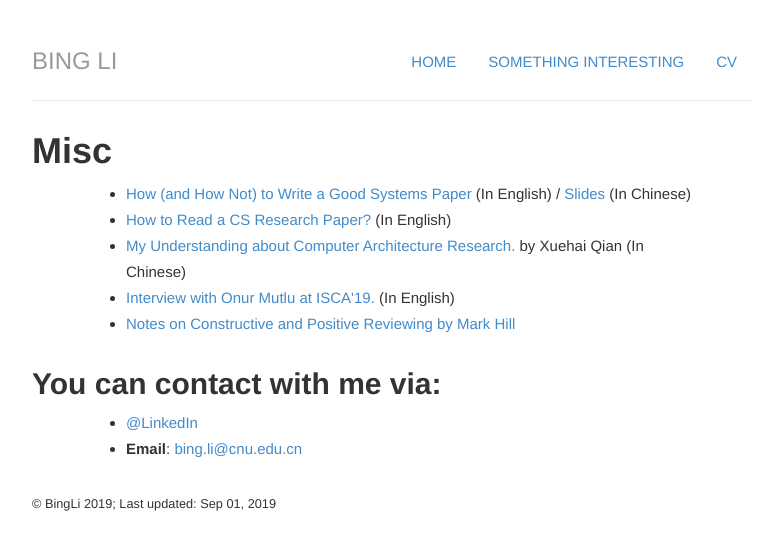
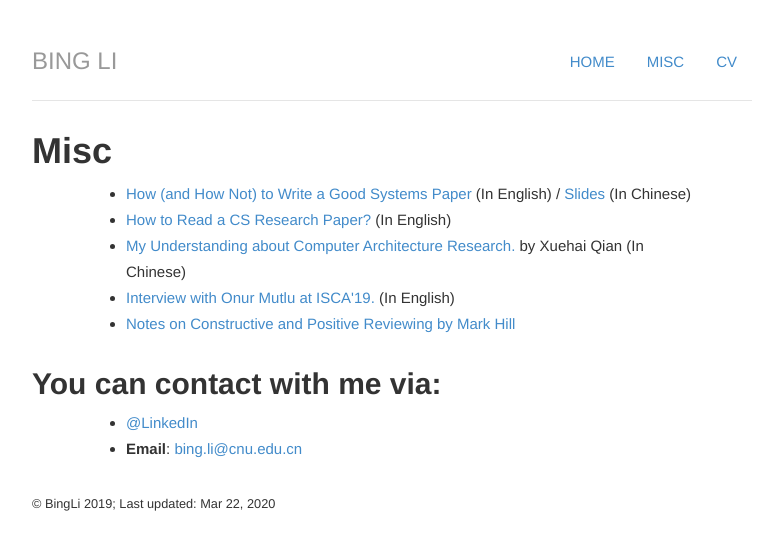
Before and after one commit to libingict/libingict.github.io, a Jekyll site: the page built from about/index.html, in a window 1280 px wide. Shown: the top 550 px of the page, without its empty margins (248-1016 px from the left). Built offline with Jekyll 4.4.1, drawn with Linux system fonts in a browser that asks for light colours; nearby versions of some CDN libraries; library files that are not in the unit come from our copies; a script that is not in the unit is left out.

Commit message:
Update header and footer

```diff
--- a/_layouts/default.html
+++ b/_layouts/default.html
@@ -23,7 +23,7 @@
 			<div class="header">
 		    	<ul class="nav nav-pills pull-right">
 		        		<li><a href="/" title = "Home">Home</a></li>
-			        	<li><a href="/about">Something Interesting</a></li>
+			        	<li><a href="/about">Misc</a></li>
 		        		<li><a href="/cv">CV</a></li>
 		        		<!-- <li><a href="/blog">Blog</a></li> -->
 		    	</ul>
@@ -35,7 +35,7 @@
 			<footer>
 				<div class="row">
 					<div class="col-sm-8">
-					<p><small>&copy; BingLi 2019; Last updated: Sep 01, 2019</small></p>
+					<p><small>&copy; BingLi 2019; Last updated: Mar 22, 2020</small></p>
 					</div>
 				</div>
 			</footer>
```
